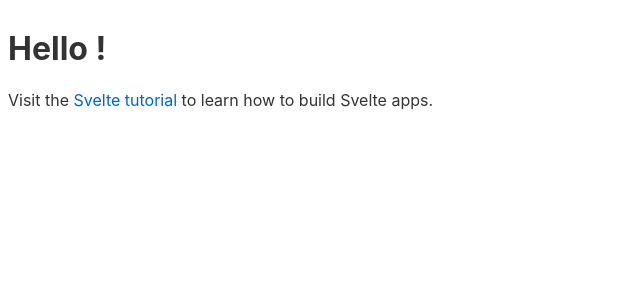
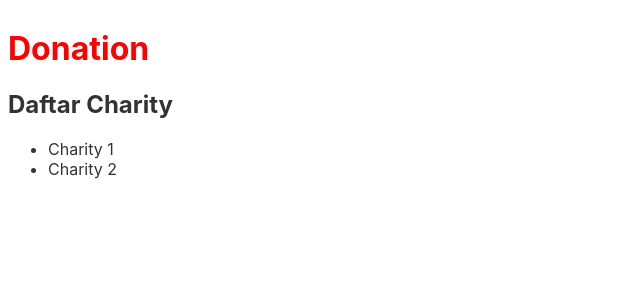
Before and after one commit to msopyan/charity, a Svelte app: page / in a window 1280 px wide. Shown: the top 300 px of the page, without its empty margins (0-640 px from the left). Built offline with nearby package versions, Linux system fonts and the light colour scheme.

Commit message:
charitylist

```diff
--- a/src/App.svelte
+++ b/src/App.svelte
@@ -1,5 +1,18 @@
 
-<main>
-	<h1>Hello {name}!</h1>
-	<p>Visit the <a href="https://svelte.dev/tutorial">Svelte tutorial</a> to learn how to build Svelte apps.</p>
-</main>
+<script>import CharityList from "./CharityList.svelte";
+
+  let title = "Charity";
+  setTimeout(function () {
+	  title = " Donation";
+  }, 2000);
+</script>
+
+<h1>{title}</h1>
+<CharityList />
+
+<style>
+	h1 {
+		size: 3em;
+		color: red;
+	}
+</style>
--- /dev/null
+++ b/src/CharityList.svelte
@@ -0,0 +1,5 @@
+<h2>Daftar Charity</h2>
+<ul>
+    <li>Charity 1</li>
+    <li>Charity 2</li>
+</ul>
```
Also changed, not shown: 1 other file (tests, documents, lock files or other folders).
